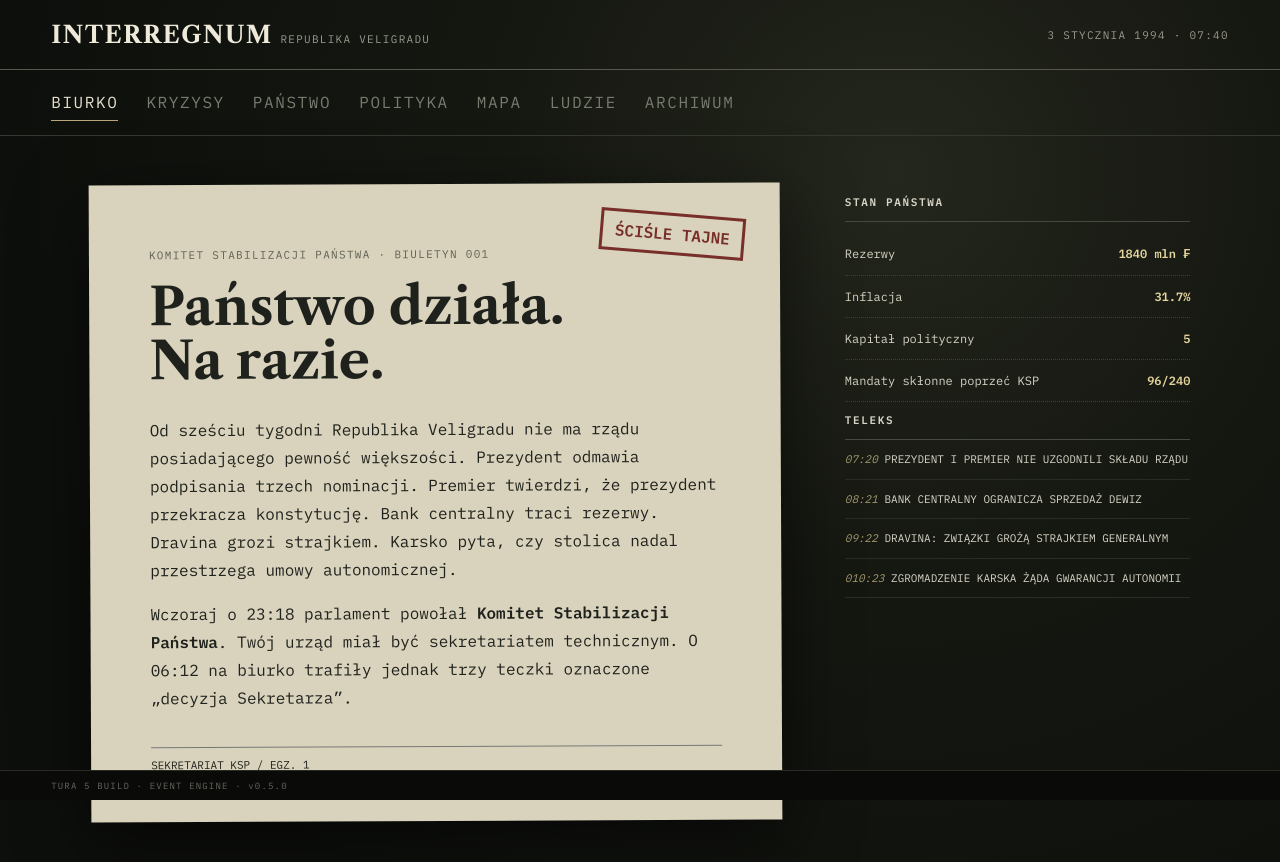
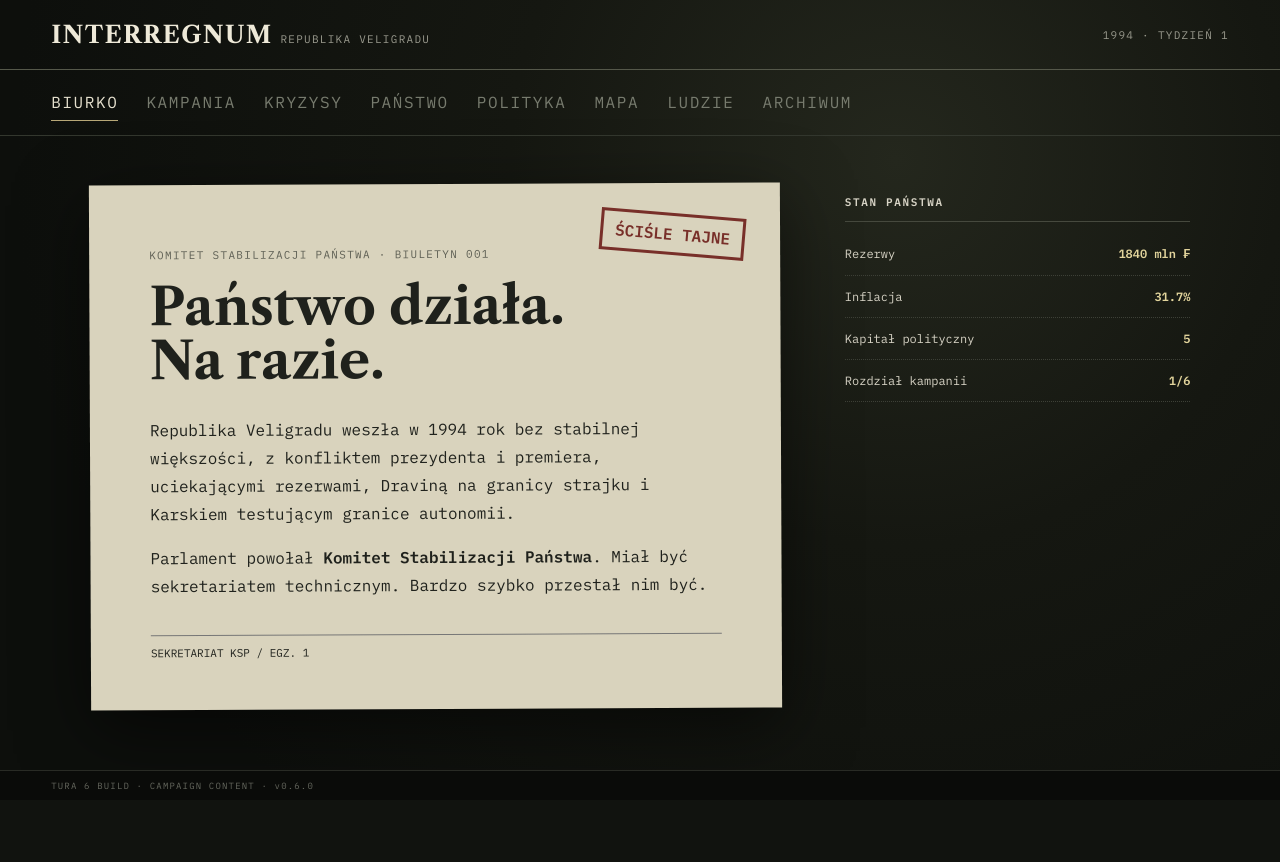
Before and after one commit to Klasu44/PROJEKT-X, a React (Vite) app: page / in a window 1280 px wide. Shown: the top 862 px of the page. After the commit the page ends 800 px from the top, so only its background shows below. Built offline with nearby package versions, Linux system fonts and the light colour scheme.

Commit message:
Turn 6: integrate playable 1994 campaign chapter

```diff
--- a/src/App.tsx
+++ b/src/App.tsx
@@ -1,22 +1,14 @@
 import {useMemo,useState} from 'react';
-import {regions,headlines} from './game/world';
-import {npcs,blocLabels,NPC} from './game/people';
-import {initialState,stateActions,stateGroups,applyAction,StateSnapshot} from './game/state';
-import {initialPolitics,offers,acceptOffer,PoliticalState} from './game/politics';
-import {nextEvent,applyEventChoice,GameEvent} from './game/events';
-type Tab='biurko'|'kryzysy'|'państwo'|'polityka'|'mapa'|'ludzie'|'archiwum';
-export default function App(){
- const [tab,setTab]=useState<Tab>('biurko');const [selected,setSelected]=useState(regions[0]);const [person,setPerson]=useState<NPC>(npcs[0]);const [filter,setFilter]=useState('wszyscy');const [state,setState]=useState<StateSnapshot>(initialState);const [politics,setPolitics]=useState<PoliticalState>(initialPolitics);const [log,setLog]=useState<string[]>([]);const [reply,setReply]=useState('');const [seen,setSeen]=useState<string[]>([]);const [eventLog,setEventLog]=useState<string[]>([]);
- const visible=useMemo(()=>filter==='wszyscy'?npcs:npcs.filter(n=>n.bloc===filter),[filter]);const current=nextEvent(state,politics,seen);const regionState=state.regions[selected.id];
- const act=(id:string)=>{const a=stateActions.find(x=>x.id===id)!;setState(s=>applyAction(s,a));setLog(l=>[a.label,...l].slice(0,6));};
- const deal=(id:string)=>{const o=offers.find(x=>x.id===id)!;if(politics.memories.some(m=>m.id===o.memory.id))return;setPolitics(p=>acceptOffer(p,o,state.day));setReply(o.response);setPerson(npcs.find(n=>n.id===o.personId)!);};
- const choose=(e:GameEvent,id:string)=>{const c=e.choices.find(x=>x.id===id)!;if(c.memoryRequired&&!politics.memories.some(m=>m.id===c.memoryRequired))return;const r=applyEventChoice(state,politics,e,c);setState(r.state);setPolitics(r.politics);setSeen(x=>[...x,e.id,...(c.followup?['queue:'+c.followup]:[])]);setEventLog(x=>[`${e.title} — ${c.label}`,...x].slice(0,8));};
- return <div className="shell"><header><div><b>INTERREGNUM</b><span> REPUBLIKA VELIGRADU</span></div><div className="date">{2+state.day} STYCZNIA 1994 · 07:40</div></header><nav>{(['biurko','kryzysy','państwo','polityka','mapa','ludzie','archiwum'] as Tab[]).map(x=><button key={x} className={tab===x?'active':''} onClick={()=>setTab(x)}>{x.toUpperCase()}{x==='kryzysy'&&current?' · !':''}</button>)}</nav>
- {tab==='biurko'&&<main className="desk"><section className="brief"><div className="stamp">ŚCIŚLE TAJNE</div><p className="kicker">KOMITET STABILIZACJI PAŃSTWA · BIULETYN 001</p><h1>Państwo działa.<br/>Na razie.</h1><p>Od sześciu tygodni Republika Veligradu nie ma rządu posiadającego pewność większości. Prezydent odmawia podpisania trzech nominacji. Premier twierdzi, że prezydent przekracza konstytucję. Bank centralny traci rezerwy. Dravina grozi strajkiem. Karsko pyta, czy stolica nadal przestrzega umowy autonomicznej.</p><p>Wczoraj o 23:18 parlament powołał <strong>Komitet Stabilizacji Państwa</strong>. Twój urząd miał być sekretariatem technicznym. O 06:12 na biurko trafiły jednak trzy teczki oznaczone „decyzja Sekretarza”.</p><div className="signature">SEKRETARIAT KSP / EGZ. 1</div></section><aside><h3>STAN PAŃSTWA</h3><div className="metric"><span>Rezerwy</span><b>{state.reserves} mln ₣</b></div><div className="metric"><span>Inflacja</span><b>{state.inflation}%</b></div><div className="metric"><span>Kapitał polityczny</span><b>{politics.capital}</b></div><div className="metric"><span>Mandaty skłonne poprzeć KSP</span><b>{politics.mandates}/240</b></div>{current&&<><h3>PILNE</h3><p className="warning">{current.title}</p></>}<h3>TELEKS</h3>{headlines.map((h,i)=><p className="wire" key={h}><em>0{7+i}:2{i}</em> {h}</p>)}</aside></main>}
- {tab==='kryzysy'&&<main className="crisis"><section><p className="kicker">SYSTEM ZDARZEŃ / PRIORYTET OPERACYJNY</p><h1>Kryzysy</h1>{current?<article className="eventpaper"><div className="eventhead"><span>{current.source}</span><b>PRIORYTET {current.priority}</b></div><h2>{current.title}</h2><p>{current.body}</p><div className="choices">{current.choices.map(c=>{const locked=!!c.memoryRequired&&!politics.memories.some(m=>m.id===c.memoryRequired);return <button key={c.id} disabled={locked} onClick={()=>choose(current,c.id)}><b>{c.label}</b><span>{c.text}</span>{locked&&<em>WYMAGA WCZEŚNIEJSZEGO ZOBOWIĄZANIA / KONTAKTU</em>}</button>})}</div></article>:<div className="quiet"><h2>Brak spraw wymagających natychmiastowej decyzji.</h2><p>Wykonuj decyzje państwowe i polityczne. Warunki świata uruchamiają kolejne zdarzenia.</p></div>}</section><aside><p className="kicker">KRONIKA DECYZJI</p>{eventLog.length?eventLog.map((x,i)=><p className="log" key={i}>D-{state.day-i} / {x}</p>):<p className="muted">Historia kampanii dopiero się zaczyna.</p>}<p className="classified">EVENTY NIE SĄ LOSOWYMI OKNAMI. MAJĄ WARUNKI, PRIORYTETY, JEDNORAZOWOŚĆ I ŁAŃCUCHY. CZĘŚĆ OPCJI ISTNIEJE TYLKO, JEŚLI WCZEŚNIEJ ZBUDOWAŁEŚ ODPOWIEDNIĄ RELACJĘ.</p></aside></main>}
- {tab==='państwo'&&<main className="stateview"><section><p className="kicker">CENTRUM OPERACYJNE KSP · DZIEŃ {state.day}</p><h1>Stan państwa</h1><div className="stategrid">{stateGroups.map(g=><div className="statebox" key={g.name}><h3>{g.name}</h3>{g.keys.map(([key,label,unit])=><div className="statrow" key={key}><span>{label}</span><b>{(state as any)[key]} {unit}</b></div>)}</div>)}</div><h2>Decyzje wykonawcze</h2><div className="actions">{stateActions.map(a=><button key={a.id} onClick={()=>act(a.id)}><b>{a.label}</b><span>{a.detail}</span></button>)}</div></section><aside><p className="kicker">DZIENNIK OPERACYJNY</p>{log.length?log.map((x,i)=><p className="log" key={i}>D-{state.day-i} / {x}</p>):<p className="muted">Brak decyzji.</p>}</aside></main>}
- {tab==='polityka'&&<main className="politics"><section><p className="kicker">GABINET SEKRETARZA · ROZMOWY NIEPROTOKOŁOWANE</p><h1>Polityka</h1><div className="politicaltop"><div><b>{politics.capital}</b><small>KAPITAŁ POLITYCZNY</small></div><div><b>{politics.mandates}</b><small>MANDATY / 240</small></div><div><b>{politics.memories.length}</b><small>AKTYWNE ZOBOWIĄZANIA</small></div></div><h2>Oferty na stole</h2><div className="dealgrid">{offers.map(o=>{const n=npcs.find(x=>x.id===o.personId)!;const done=politics.memories.some(m=>m.id===o.memory.id);return <article className={done?'deal done':'deal'} key={o.id}><p className="kicker">{n.name} · {n.role}</p><h3>{o.title}</h3><p>{o.ask}</p><div className="price"><b>CENA:</b> {o.price}</div><button disabled={done} onClick={()=>deal(o.id)}>{done?'UZGODNIONO':'PRZYJMIJ WARUNKI'}</button></article>})}</div></section><aside><p className="kicker">PAMIĘĆ POLITYCZNA</p>{reply&&<div className="reply">{reply}</div>}{politics.memories.map(m=><div className="memory" key={m.id}><b>{m.kind.toUpperCase()}</b><span>{m.label}</span></div>)}</aside></main>}
- {tab==='mapa'&&<main className="mapview"><section><p className="kicker">PODZIAŁ ADMINISTRACYJNY / 1994</p><h1>Republika Veligradu</h1><div className="regions">{regions.map(r=><button key={r.id} onClick={()=>setSelected(r)} className={selected.id===r.id?'selected':''}><b>{r.name}</b><small>{r.subtitle}</small></button>)}</div></section><aside><p className="kicker">DOSSIER REGIONU</p><h2>{selected.name}</h2><p>{selected.subtitle} · {selected.population}</p><div className="bar"><i style={{width:(regionState?.stability??selected.stability)+'%'}}/></div><small>STABILNOŚĆ {regionState?.stability??selected.stability}/100</small><div className="bar"><i style={{width:(regionState?.prosperity??selected.prosperity)+'%'}}/></div><small>PROSPERITY {regionState?.prosperity??selected.prosperity}/100</small>{regionState&&<><div className="bar"><i style={{width:regionState.unrest+'%'}}/></div><small>NAPIĘCIE {regionState.unrest}/100</small></>}<p>{selected.note}</p></aside></main>}
- {tab==='ludzie'&&<main className="people"><section><p className="kicker">KARTOTEKA KSP · DOSTĘP SEKRETARZA</p><h1>Ośrodki siły</h1><div className="filters"><button className={filter==='wszyscy'?'selected':''} onClick={()=>setFilter('wszyscy')}>WSZYSCY</button>{Object.entries(blocLabels).map(([k,v])=><button key={k} className={filter===k?'selected':''} onClick={()=>setFilter(k)}>{v}</button>)}</div><div className="cards">{visible.map(n=><button key={n.id} className={'personcard '+(person.id===n.id?'selected':'')} onClick={()=>setPerson(n)}><span className="initials">{n.name.split(' ').map(x=>x[0]).join('')}</span><div><b>{n.name}</b><small>{n.role}</small><em>{blocLabels[n.bloc]}</em></div><strong>{n.influence}</strong></button>)}</div></section><aside className="dossier"><p className="kicker">DOSSIER / {person.id.toUpperCase()}</p><h2>{person.name}</h2><p className="role">{person.age} lat · {person.role} · {person.region}</p><p className="quote">„{person.publicFace}”</p><div className="tripstat"><div><b>{person.trust+(politics.trust[person.id]??0)}</b><small>ZAUFANIE</small></div><div><b>{politics.respect[person.id]??0}</b><small>SZACUNEK</small></div><div><b>{politics.fear[person.id]??0}</b><small>OBAWA</small></div></div><dl><dt>DĄŻY DO</dt><dd>{person.drive}</dd><dt>OBAWIA SIĘ</dt><dd>{person.fear}</dd><dt>DŹWIGNIA</dt><dd>{person.leverage}</dd></dl></aside></main>}
- {tab==='archiwum'&&<main className="archive"><p className="kicker">ARCHIWUM PAŃSTWOWE</p><h1>1945—1994</h1>{[['1945','Powstaje Republika Ludowa Veligradu.'],['1962','Reforma przedsiębiorstw.'],['1974','Układ Karski.'],['1983','Kryzys zadłużeniowy.'],['1989','Koniec monopolu partii.'],['1991','Konstytucja kompromisu.'],['1993','Pęknięcie koalicji reform.'],['1994','INTERREGNUM.']].map(([y,t])=><article key={y}><b>{y}</b><p>{t}</p></article>)}</main>}<footer>TURA 5 BUILD · EVENT ENGINE · v0.5.0</footer></div>
-}
+import {regions,headlines} from './game/world';import {npcs,blocLabels,NPC} from './game/people';import {initialState,stateActions,stateGroups,applyAction,StateSnapshot} from './game/state';import {initialPolitics,offers,acceptOffer,PoliticalState} from './game/politics';import {nextEvent,applyEventChoice,GameEvent} from './game/events';import {campaign1994} from './game/campaign1994';
+type Tab='biurko'|'kampania'|'kryzysy'|'państwo'|'polityka'|'mapa'|'ludzie'|'archiwum';
+export default function App(){const [tab,setTab]=useState<Tab>('biurko'),[selected,setSelected]=useState(regions[0]),[person,setPerson]=useState<NPC>(npcs[0]),[filter,setFilter]=useState('wszyscy'),[state,setState]=useState<StateSnapshot>(initialState),[politics,setPolitics]=useState<PoliticalState>(initialPolitics),[log,setLog]=useState<string[]>([]),[reply,setReply]=useState(''),[seen,setSeen]=useState<string[]>([]),[eventLog,setEventLog]=useState<string[]>([]),[chapter,setChapter]=useState(0),[flags,setFlags]=useState<string[]>([]),[chapterLog,setChapterLog]=useState<string[]>([]);const visible=useMemo(()=>filter==='wszyscy'?npcs:npcs.filter(n=>n.bloc===filter),[filter]),current=nextEvent(state,politics,seen),scene=campaign1994[chapter],regionState=state.regions[selected.id];
+const act=(id:string)=>{const a=stateActions.find(x=>x.id===id)!;setState(s=>applyAction(s,a));setLog(l=>[a.label,...l].slice(0,6));};const deal=(id:string)=>{const o=offers.find(x=>x.id===id)!;if(politics.memories.some(m=>m.id===o.memory.id))return;setPolitics(p=>acceptOffer(p,o,state.day));setReply(o.response);setPerson(npcs.find(n=>n.id===o.personId)!);};const choose=(e:GameEvent,id:string)=>{const c=e.choices.find(x=>x.id===id)!;if(c.memoryRequired&&!politics.memories.some(m=>m.id===c.memoryRequired))return;const r=applyEventChoice(state,politics,e,c);setState(r.state);setPolitics(r.politics);setSeen(x=>[...x,e.id,...(c.followup?['queue:'+c.followup]:[])]);setEventLog(x=>[`${e.title} — ${c.label}`,...x].slice(0,8));};const chapterChoice=(id:string)=>{if(!scene)return;const c=scene.choices.find(x=>x.id===id)!;if(c.requires&&!flags.includes(c.requires))return;setState(s=>{const n={...s};Object.entries(c.effects??{}).forEach(([k,v])=>{if(typeof (n as any)[k]==='number')(n as any)[k]=Number(((n as any)[k]+v).toFixed(1));});n.day+=7;return n});setFlags(f=>[...f,...(c.flags??[])]);setChapterLog(l=>[`${scene.month}: ${scene.title} — ${c.label}. ${c.result}`,...l]);setChapter(x=>x+1);};
+return <div className="shell"><header><div><b>INTERREGNUM</b><span> REPUBLIKA VELIGRADU</span></div><div className="date">1994 · TYDZIEŃ {Math.ceil(state.day/7)}</div></header><nav>{(['biurko','kampania','kryzysy','państwo','polityka','mapa','ludzie','archiwum'] as Tab[]).map(x=><button key={x} className={tab===x?'active':''} onClick={()=>setTab(x)}>{x.toUpperCase()}{x==='kryzysy'&&current?' · !':''}</button>)}</nav>
+{tab==='biurko'&&<main className="desk"><section className="brief"><div className="stamp">ŚCIŚLE TAJNE</div><p className="kicker">KOMITET STABILIZACJI PAŃSTWA · BIULETYN 001</p><h1>Państwo działa.<br/>Na razie.</h1><p>Republika Veligradu weszła w 1994 rok bez stabilnej większości, z konfliktem prezydenta i premiera, uciekającymi rezerwami, Draviną na granicy strajku i Karskiem testującym granice autonomii.</p><p>Parlament powołał <strong>Komitet Stabilizacji Państwa</strong>. Miał być sekretariatem technicznym. Bardzo szybko przestał nim być.</p><div className="signature">SEKRETARIAT KSP / EGZ. 1</div></section><aside><h3>STAN PAŃSTWA</h3><div className="metric"><span>Rezerwy</span><b>{state.reserves} mln ₣</b></div><div className="metric"><span>Inflacja</span><b>{state.inflation}%</b></div><div className="metric"><span>Kapitał polityczny</span><b>{politics.capital}</b></div><div className="metric"><span>Rozdział kampanii</span><b>{Math.min(chapter+1,campaign1994.length)}/{campaign1994.length}</b></div>{current&&<><h3>PILNE</h3><p className="warning">{current.title}</p></>}</aside></main>}
+{tab==='kampania'&&<main className="campaign"><section><p className="kicker">KAMPANIA 1994–1998 / ROZDZIAŁ I</p><h1>Pierwsze półrocze</h1>{scene?<article className="chapter"><div className="chaptermonth">{scene.month}</div><p className="kicker">{scene.source}</p><h2>{scene.title}</h2><p>{scene.body}</p><div className="chapterchoices">{scene.choices.map(c=><button key={c.id} disabled={!!c.requires&&!flags.includes(c.requires)} onClick={()=>chapterChoice(c.id)}><b>{c.label}</b><span>{c.result}</span></button>)}</div></article>:<div className="chapter finished"><h2>Rozdział I zakończony.</h2><p>Masz za sobą pierwsze sześć miesięcy Interregnum. Stan państwa i podjęte ścieżki zostają zachowane jako fundament dalszej kampanii.</p></div>}</section><aside><p className="kicker">KRONIKA 1994</p>{chapterLog.length?chapterLog.map((x,i)=><p className="chronicle" key={i}>{x}</p>):<p className="muted">Jeszcze nic nie zostało zapisane.</p>}<h3>TRWAŁE ŚCIEŻKI</h3>{flags.length?flags.map(x=><span className="flag" key={x}>{x.replaceAll('_',' ').toUpperCase()}</span>):<p className="muted">Brak.</p>}</aside></main>}
+{tab==='kryzysy'&&<main className="crisis"><section><p className="kicker">SYSTEM ZDARZEŃ / PRIORYTET OPERACYJNY</p><h1>Kryzysy</h1>{current?<article className="eventpaper"><div className="eventhead"><span>{current.source}</span><b>PRIORYTET {current.priority}</b></div><h2>{current.title}</h2><p>{current.body}</p><div className="choices">{current.choices.map(c=>{const locked=!!c.memoryRequired&&!politics.memories.some(m=>m.id===c.memoryRequired);return <button key={c.id} disabled={locked} onClick={()=>choose(current,c.id)}><b>{c.label}</b><span>{c.text}</span>{locked&&<em>WYMAGA WCZEŚNIEJSZEGO KONTAKTU</em>}</button>})}</div></article>:<div className="quiet"><h2>Brak spraw wymagających natychmiastowej decyzji.</h2></div>}</section><aside><p className="kicker">KRONIKA DECYZJI</p>{eventLog.map((x,i)=><p className="log" key={i}>{x}</p>)}</aside></main>}
+{tab==='państwo'&&<main className="stateview"><section><p className="kicker">CENTRUM OPERACYJNE KSP · DZIEŃ {state.day}</p><h1>Stan państwa</h1><div className="stategrid">{stateGroups.map(g=><div className="statebox" key={g.name}><h3>{g.name}</h3>{g.keys.map(([key,label,unit])=><div className="statrow" key={key}><span>{label}</span><b>{(state as any)[key]} {unit}</b></div>)}</div>)}</div><h2>Decyzje wykonawcze</h2><div className="actions">{stateActions.map(a=><button key={a.id} onClick={()=>act(a.id)}><b>{a.label}</b><span>{a.detail}</span></button>)}</div></section><aside>{log.map((x,i)=><p className="log" key={i}>{x}</p>)}</aside></main>}
+{tab==='polityka'&&<main className="politics"><section><p className="kicker">GABINET SEKRETARZA</p><h1>Polityka</h1><div className="politicaltop"><div><b>{politics.capital}</b><small>KAPITAŁ</small></div><div><b>{politics.mandates}</b><small>MANDATY / 240</small></div><div><b>{politics.memories.length}</b><small>ZOBOWIĄZANIA</small></div></div><div className="dealgrid">{offers.map(o=>{const n=npcs.find(x=>x.id===o.personId)!,done=politics.memories.some(m=>m.id===o.memory.id);return <article className={done?'deal done':'deal'} key={o.id}><p className="kicker">{n.name}</p><h3>{o.title}</h3><p>{o.ask}</p><div className="price">{o.price}</div><button disabled={done} onClick={()=>deal(o.id)}>{done?'UZGODNIONO':'PRZYJMIJ WARUNKI'}</button></article>})}</div></section><aside>{reply&&<div className="reply">{reply}</div>}{politics.memories.map(m=><div className="memory" key={m.id}><b>{m.kind}</b><span>{m.label}</span></div>)}</aside></main>}
+{tab==='mapa'&&<main className="mapview"><section><h1>Republika Veligradu</h1><div className="regions">{regions.map(r=><button key={r.id} onClick={()=>setSelected(r)} className={selected.id===r.id?'selected':''}><b>{r.name}</b><small>{r.subtitle}</small></button>)}</div></section><aside><h2>{selected.name}</h2><p>{selected.population}</p><div className="bar"><i style={{width:(regionState?.stability??selected.stability)+'%'}}/></div><small>STABILNOŚĆ {regionState?.stability??selected.stability}</small><p>{selected.note}</p></aside></main>}
+{tab==='ludzie'&&<main className="people"><section><h1>Ośrodki siły</h1><div className="filters"><button onClick={()=>setFilter('wszyscy')}>WSZYSCY</button>{Object.entries(blocLabels).map(([k,v])=><button key={k} onClick={()=>setFilter(k)}>{v}</button>)}</div><div className="cards">{visible.map(n=><button key={n.id} className="personcard" onClick={()=>setPerson(n)}><span className="initials">{n.name.split(' ').map(x=>x[0]).join('')}</span><div><b>{n.name}</b><small>{n.role}</small></div><strong>{n.influence}</strong></button>)}</div></section><aside className="dossier"><h2>{person.name}</h2><p>{person.role}</p><p className="quote">„{person.publicFace}”</p><dl><dt>DĄŻY DO</dt><dd>{person.drive}</dd><dt>OBAWIA SIĘ</dt><dd>{person.fear}</dd><dt>DŹWIGNIA</dt><dd>{person.leverage}</dd></dl></aside></main>}
+{tab==='archiwum'&&<main className="archive"><h1>1945—1994</h1>{[['1945','Powstaje Republika Ludowa Veligradu.'],['1974','Układ Karski.'],['1989','Koniec monopolu partii.'],['1991','Konstytucja kompromisu.'],['1994','INTERREGNUM.']].map(([y,t])=><article key={y}><b>{y}</b><p>{t}</p></article>)}</main>}<footer>TURA 6 BUILD · CAMPAIGN CONTENT · v0.6.0</footer></div>}
```
